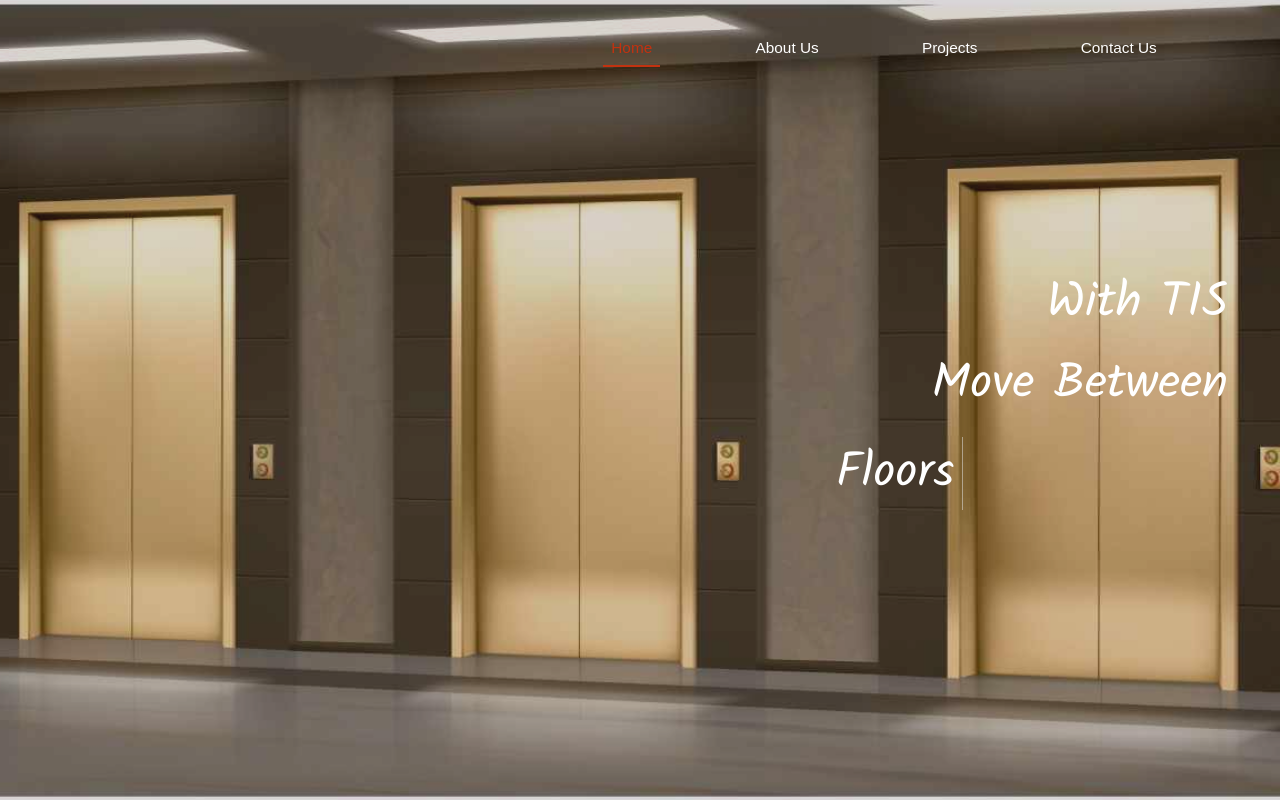
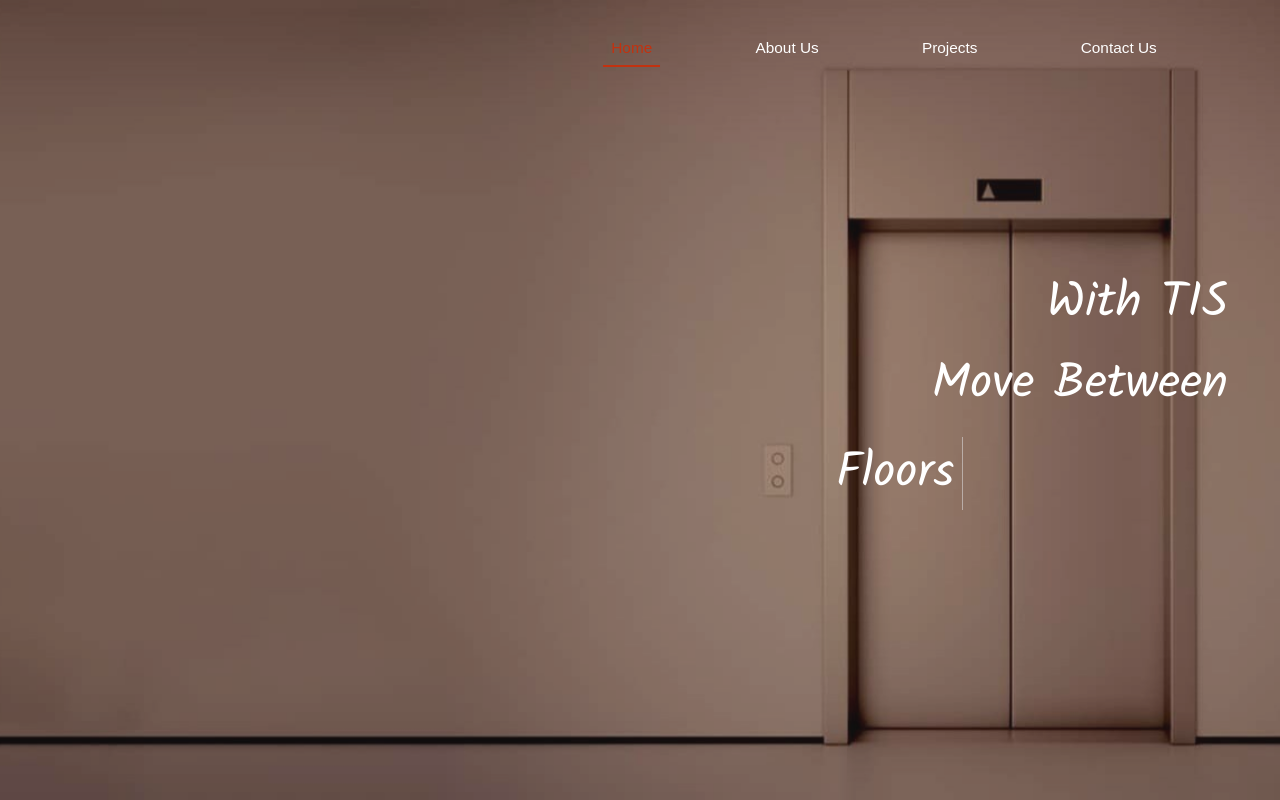
Before and after one commit to soheilahpb/Tis-elevator-project, a website: page index.html in a window 1280 px wide. Drawn offline with Linux system fonts and the light colour scheme; files whose address does not match are found by name.

Commit message:
Add files via upload

```diff
--- a/index.html
+++ b/index.html
@@ -16,7 +16,7 @@
 <body class="font-primary">
     <main class="w-full h-screen overflow-y-scroll 2xl:container mx-auto overflow-x-hidden">
         <div id="main" class="w-full">
-            <section class="w-full relative h-screen bg-ThirdImage bg-cover bg-no-repeat bg-center py-5 px-5 mb-0"
+            <section class="w-full relative h-screen bg-proImage bg-cover bg-no-repeat bg-center py-5 px-5 mb-0"
                 id="home">
                 <div class="dark absolute w-full h-screen top-0 left-0 bg-[#47424234]"></div>
                 <header class="w-full  flex items-center justify-between relative p-2">
```
